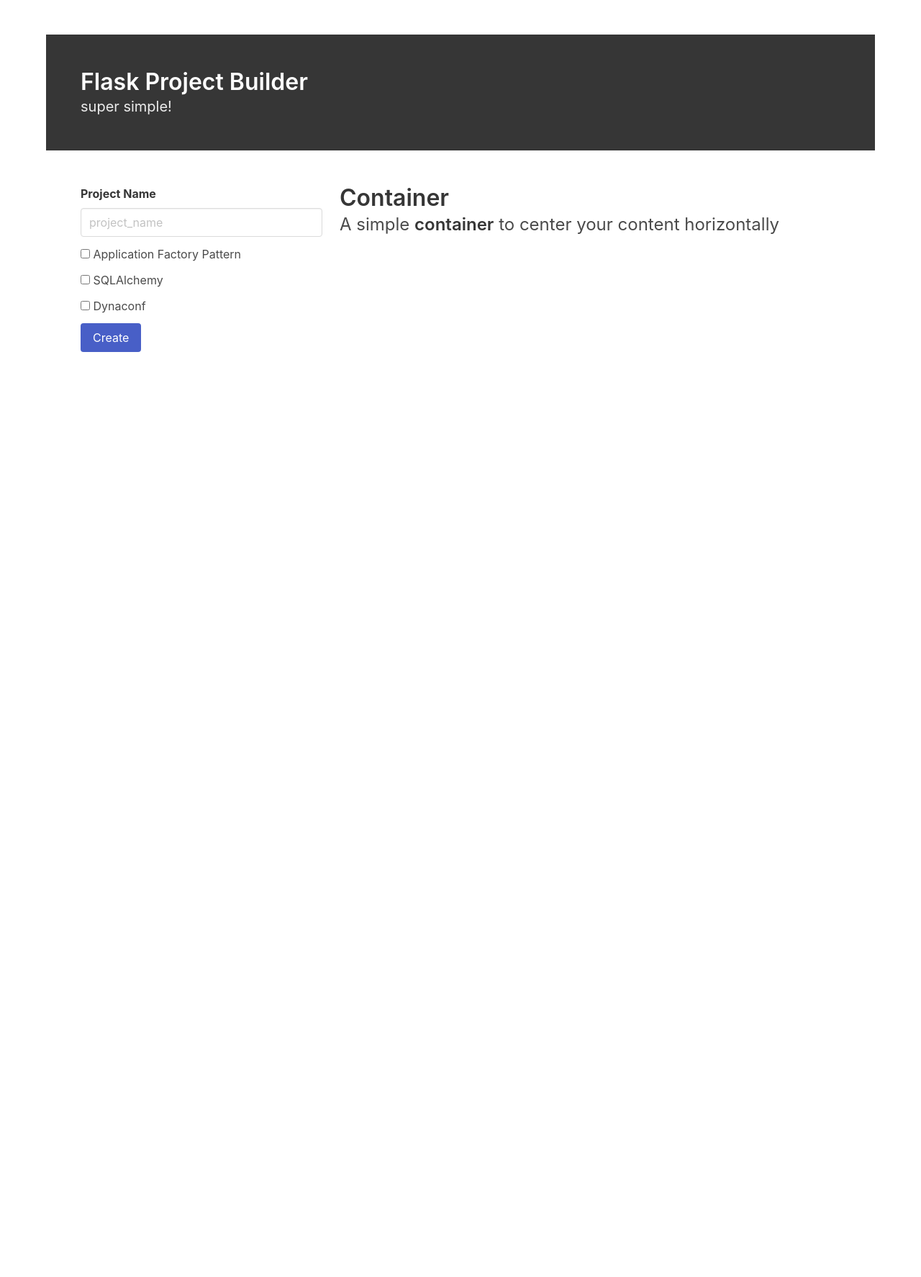
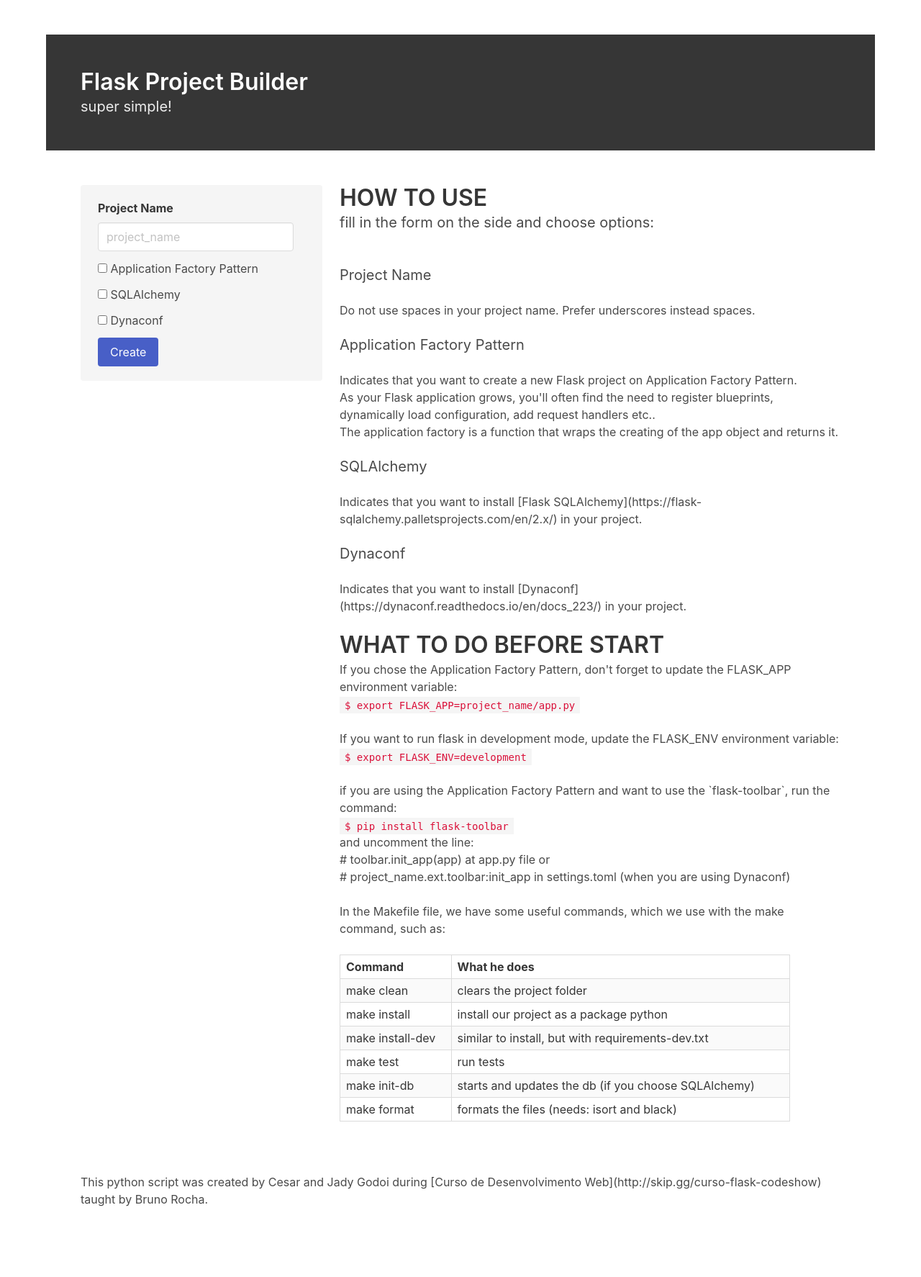
Before and after one commit to cesargodoi/flask_project_builder, a Python web app: template flask_project_builder/templates/index.html in a window 1280 px wide. Shown: the whole page at 72% size. Before the commit the page ends 489 px from the top, so only its background shows below. Run offline with Jinja, Linux system fonts and the light colour scheme; the template is opened without the code that fills it, so the values that code supplies are empty.

Commit message:
templates

```diff
--- a/flask_project_builder/templates/index.html
+++ b/flask_project_builder/templates/index.html
@@ -17,6 +17,8 @@
 <section class="section">
     <div class="columns">
         <div class="column is-one-third">
+
+            <article class="tile is-child notification is-light">
                 <form action="">
                     <div class="field">
                         <label class="label">Project Name</label>
@@ -59,25 +61,126 @@
                         </div>
                     </div>
                 </form>
+            </article>
+
+
+
         </div>
         <div class="column">
             <header class="bd-header">
                 <div class="bd-header-titles">
                     <h1 class="title">
-                        Container
+                        HOW TO USE
                     </h1>
-                    <p class="subtitle is-4">
+                    <p class="subtitle is-4"></p>
+                </div>
+            </header>
 
-                        A simple <strong>container</strong> to center your content horizontally
 
-                    </p>
+            <h2 class="subtitle">
+                fill in the form on the side and choose options:
+            </h2>
+            <br>
+            <h2 class="subtitle">
+                Project Name
+            </h2>
+                <h3>
+                Do not use spaces in your project name.  Prefer underscores instead spaces.
+                </h3>
+            <br>
+            <h2 class="subtitle">
+                Application Factory Pattern
+            </h2>
+                <h3>
+                    Indicates that you want to create a new Flask project on Application Factory Pattern. <br>
+                    As your Flask application grows, you'll often find the need to register blueprints, dynamically load configuration, add request handlers etc.. <br>
+                    The application factory is a function that wraps the creating of the app object and returns it.
+                </h3>
+            <br>
+            <h2 class="subtitle">
+                SQLAlchemy
+            </h2>
+                <h3>
+                    Indicates that you want to install [Flask SQLAlchemy](https://flask-sqlalchemy.palletsprojects.com/en/2.x/) in your project.
+                </h3>
+            <br>
+            <h2 class="subtitle">
+                Dynaconf
+            </h2>
+                <h3>
+                    Indicates that you want to install [Dynaconf](https://dynaconf.readthedocs.io/en/docs_223/) in your project.
+                </h3>
 
+            <br>
+            <header class="bd-header">
+                <div class="bd-header-titles">
+                    <h1 class="title">
+                        WHAT TO DO BEFORE START
+                    </h1>
+                    <p class="subtitle is-4"></p>
                 </div>
+            </header>
 
-            </header>
+                <ul>
+                    <li> If you chose the Application Factory Pattern, don't forget to update the FLASK_APP environment variable:</li>
+                    <blockquote><code>$ export FLASK_APP=project_name/app.py</code></blockquote>
+                </ul>
+                <br>
+                <ul>
+                    <li>If you want to run flask in development mode, update the FLASK_ENV environment variable:</li>
+                    <blockquote><code>$ export FLASK_ENV=development</code></blockquote>
+                </ul>
+                <br>
+                <ul>
+                    <li>if you are using the Application Factory Pattern and want to use the `flask-toolbar`, run the command:</li>
+                    <blockquote><code>$ pip install flask-toolbar</code></blockquote>
+                    and uncomment the line:
+                        <li># toolbar.init_app(app) at app.py file or</li>
+                        <li># project_name.ext.toolbar:init_app in settings.toml (when you are using Dynaconf)</li>
+                </ul>
+                <br>
+                In the Makefile file, we have some useful commands, which we use with the make command, such as:
+                <br>
+                <br>
+
+
+                <table style="width:90%" class="table is-bordered is-striped is-narrow is-hoverable is-fullwidth">
+                    <tr>
+                        <th>Command</th>
+                        <th>What he does</th>
+                    </tr>
+                    <tr>
+                        <td>make clean</td>
+                        <td>clears the project folder</td>
+                    </tr>
+                    <tr>
+                        <td>make install</td>
+                        <td>install our project as a package python</td>
+                    </tr>
+                    <tr>
+                        <td>make install-dev</td>
+                        <td>similar to install, but with requirements-dev.txt</td>
+                    </tr>
+                    <tr>
+                        <td>make test</td>
+                        <td>run tests</td>
+                    </tr>
+                    <tr>
+                        <td>make init-db</td>
+                        <td>starts and updates the db (if you choose SQLAlchemy)</td>
+                    </tr>
+                    <tr>
+                        <td>make format</td>
+                        <td>formats the files (needs: isort and black)</td>
+                    </tr>
+                  </table>
+
+
         </div>
         <!-- <div class="column">Auto</div> -->
     </div>
+    <br><br>
+    This python script was created by Cesar and Jady Godoi during [Curso de Desenvolvimento Web](http://skip.gg/curso-flask-codeshow) taught by Bruno Rocha.
 </section>
 
 {% endblock content %}
```
Lines whose indentation alone changed are shown as unchanged.
